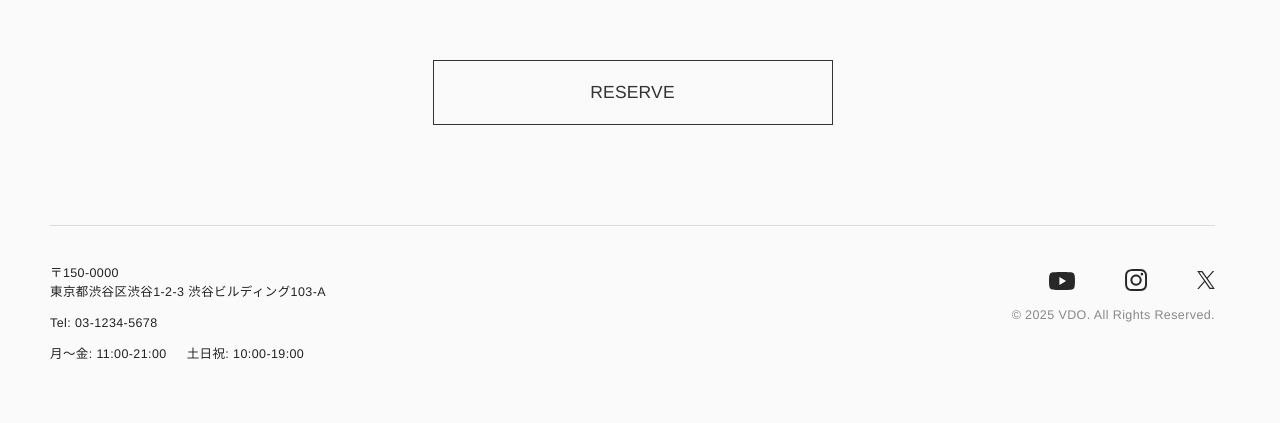
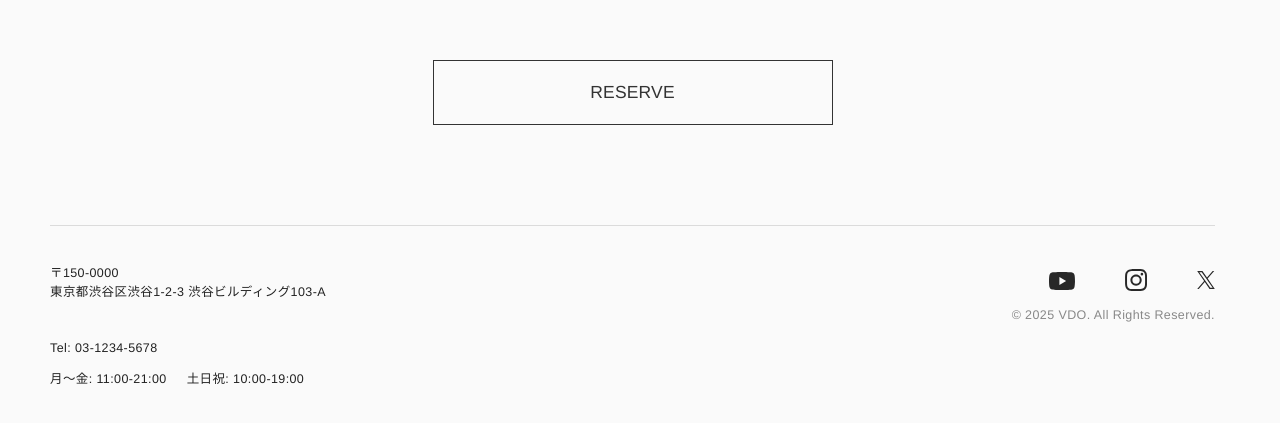
Before and after one commit to koma104/hairsalon-vdo, a Next.js app: page / in a window 1280 px wide. Shown: the part 3802-4225 px from the top of the page. Built offline with nearby package versions, Linux system fonts and the light colour scheme; a web font is replaced by a local one.

Commit message:
fix: footer margin調整

```diff
--- a/src/components/Footer/Footer.module.css
+++ b/src/components/Footer/Footer.module.css
@@ -42,7 +42,9 @@
 }
 
 .info {
-  margin-block-end: var(--spacing-lg);
+  display: grid;
+  gap: var(--spacing-sm);
+  margin-block-end: var(--spacing-sm);
 
   @media (min-width: 768px) {
     margin-block-end: 0;
@@ -50,10 +52,6 @@
 
   p {
     font-size: var(--font-xs);
-
-    &:not(:last-child) {
-      margin-block-end: var(--spacing-md);
-    }
 
     @media (min-width: 768px) {
       margin-block-end: 0;
```
